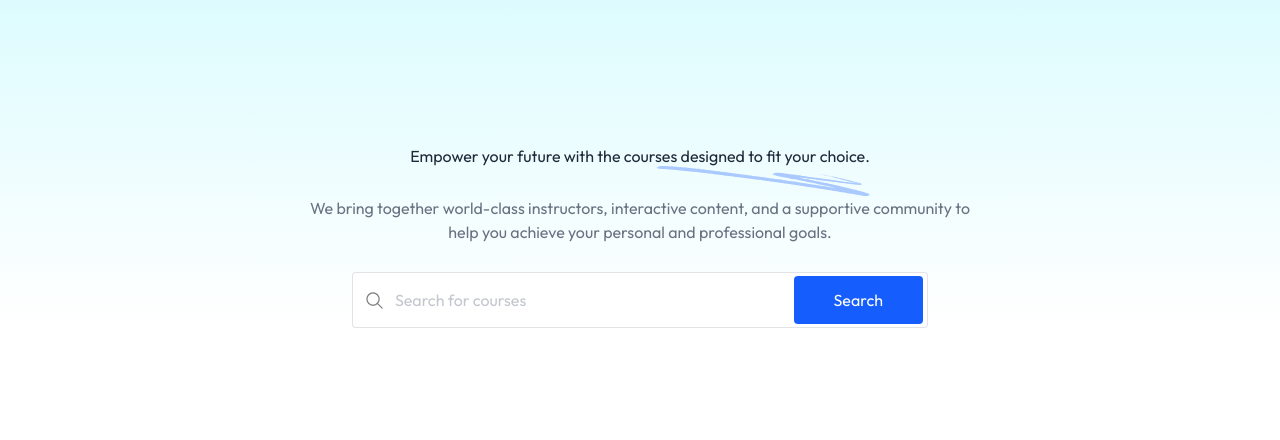
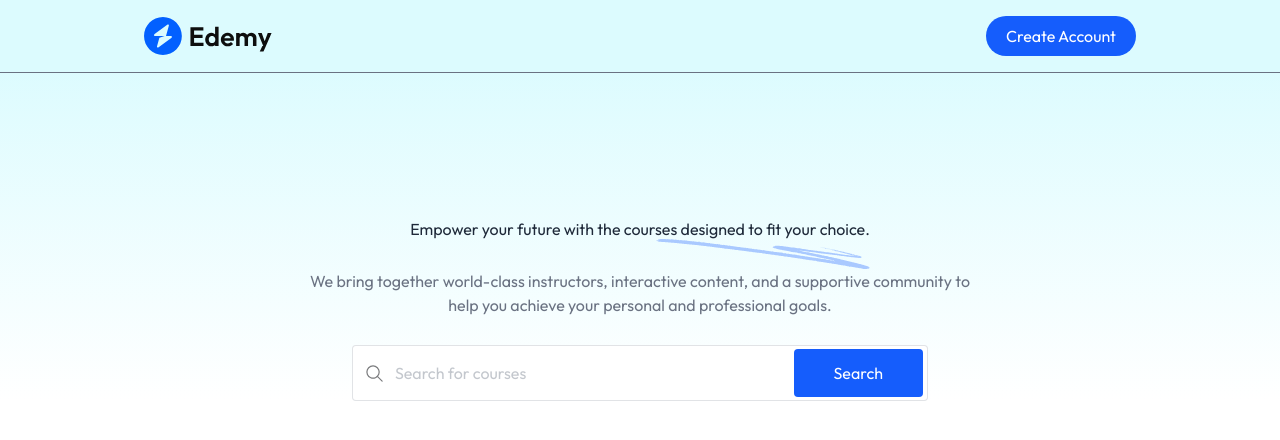
Before and after one commit to Kalpeshpagar/LMS-MERN-Project, a React (Vite) app: page / in a window 1280 px wide. Shown: the top 440 px of the page. Built offline with nearby package versions, Linux system fonts and the light colour scheme; no server answers.

Commit message:
Changes in add.jsx and main.jsx

```diff
--- a/src/App.jsx
+++ b/src/App.jsx
@@ -1,6 +1,6 @@
 
 import React from 'react'
-import {Route, Routes } from 'react-router-dom'
+import {Route, Routes, useMatch } from 'react-router-dom'
 import Home from './pages/student/Home'
 import CoursesList from './pages/student/CoursesList'
 import CourseDetails from './pages/student/CourseDetails'
@@ -12,11 +12,16 @@ import Dashboard from './pages/educator/Dashboard'
 import Addcourse from './pages/educator/Addcourse'
 import MyCourses from './pages/educator/MyCourses'
 import StudentsEnrolled from './pages/educator/StudentsEnrolled'
+import Navbar from './components/student/Navbar'
 
 
 const App = () => {
+
+  const isEducatorRoute = useMatch('/educator/*')
+
   return (
-    <div>
+    <div className='text-default min-h-screen bg-white'>
+      {!isEducatorRoute &&  <Navbar/>}
       <Routes>
         <Route path='/' element={<Home />} />
         <Route path='/course-list' element={<CoursesList />} />
--- a/src/main.jsx
+++ b/src/main.jsx
@@ -4,11 +4,21 @@ import './index.css'
 import App from './App.jsx'
 import { AppContextProvider } from './context/AppContext.jsx'
 import { BrowserRouter } from 'react-router-dom'
+import {ClerkProvider} from '@clerk/clerk-react'
+// Import your Publishable Key
+const PUBLISHABLE_KEY = import.meta.env.VITE_CLERK_PUBLISHABLE_KEY
+
+if (!PUBLISHABLE_KEY) {
+  throw new Error('Missing Publishable Key')
+}
 
 createRoot(document.getElementById('root')).render(
- < BrowserRouter>
-  <AppContextProvider>
+  < BrowserRouter>
+    <ClerkProvider publishableKey={PUBLISHABLE_KEY}
+    afterSignOutUrl='/'>
+<AppContextProvider >
     <App />
     </AppContextProvider>
+    </ClerkProvider>
     </BrowserRouter>
 )
```
